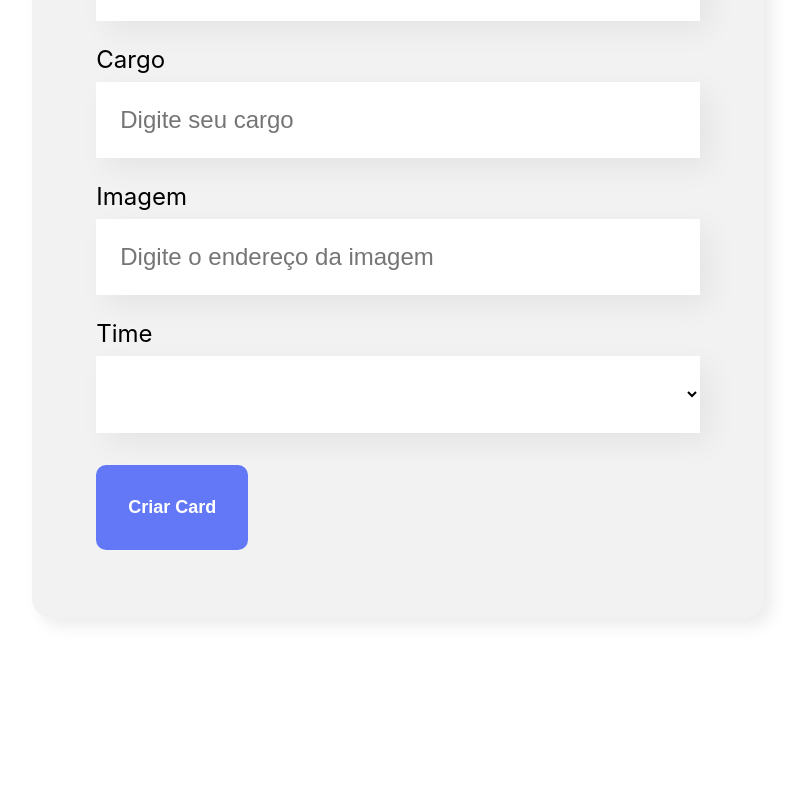
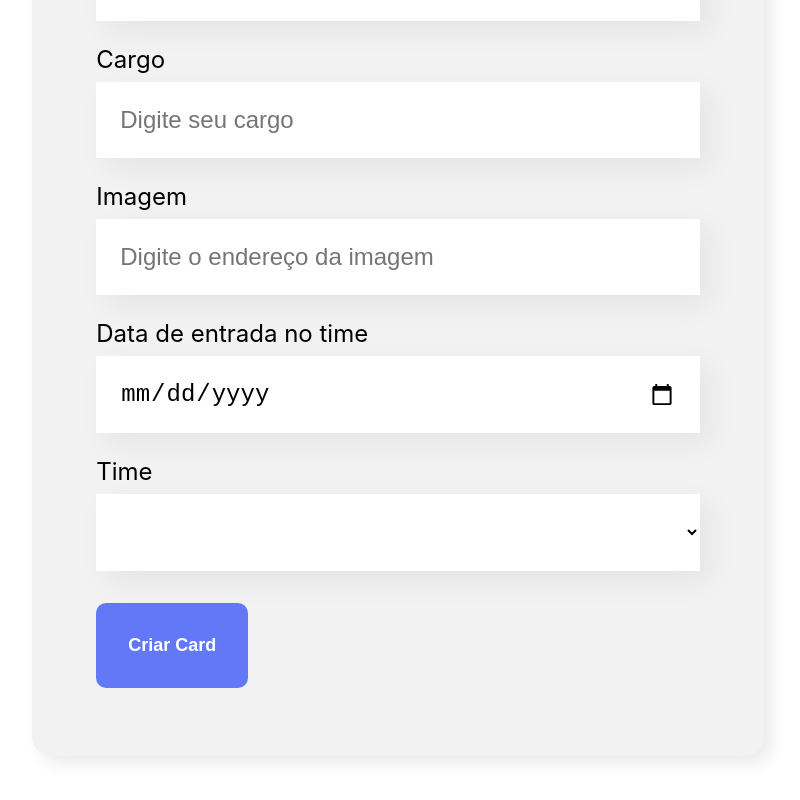
Before and after one commit to LarissaOlimpio/Organo, a React (Create React App) app: page / in a window 1280 px wide. Shown: the part 779-1579 px from the top of the page, without its empty margins (242-1042 px from the left). Before the commit the page ends 1477 px from the top, so only its background shows below. Built offline with nearby package versions, Linux system fonts and the light colour scheme.

Commit message:
acrescentando campode data

```diff
--- a/src/componentes/Collaborator/index.tsx
+++ b/src/componentes/Collaborator/index.tsx
@@ -5,8 +5,10 @@ interface CollaboratorProps{
     image: string
     position: string
     backgroundColor:string
+    date :string
+
 }
-const Collaborator = ({ name,image,position,backgroundColor}:CollaboratorProps) => {
+const Collaborator = ({ name,image,position,backgroundColor,date}:CollaboratorProps) => {
 
     return (
         <div className={styles.collaborator}>
@@ -18,6 +20,7 @@ const Collaborator = ({ name,image,position,backgroundColor}:CollaboratorProps)
             <div className={styles.footer}>
                 <h4>{name}</h4>
                 <h5>{position}</h5>
+                <h5>{new Date(date).toLocaleDateString()}</h5>
             </div>
         </div>
 )}
--- a/src/componentes/Form/index.tsx
+++ b/src/componentes/Form/index.tsx
@@ -16,6 +16,7 @@ const Formulario = ({registeredCollaborator,times}:FormProps) => {
   const [position, setPosition] = useState("");
   const [image, setImage] = useState("");
   const [time, setTime] = useState("");
+  const [date, setDate] = useState("");
 
   const toSave = (event:React.FormEvent<HTMLFormElement>) => {
 
@@ -25,12 +26,14 @@ const Formulario = ({registeredCollaborator,times}:FormProps) => {
       position,
       image,
       time,
+      date
     });
 
     setName("");
     setPosition("");
     setImage("");
     setTime("");
+    setDate("")
   };
 
   return (
@@ -57,6 +60,14 @@ const Formulario = ({registeredCollaborator,times}:FormProps) => {
           value={image}
           modify={(value) => setImage(value)}
         />
+        <TextField
+          label="Data de entrada no time"
+          placeholder=""
+          value={date}
+          modify={(value) => setDate(value)}
+          type="date"
+          />
+
         <DropdownList
           required={true}
           label="Time"
--- a/src/componentes/TextField/index.tsx
+++ b/src/componentes/TextField/index.tsx
@@ -7,9 +7,10 @@ interface TextFieldProps{
     label: string
     value: string
     required?: boolean
+    type?: 'text'|'password'|'date'|'email'|'number'
 
 }
-const TextField = ({label,modify,placeholder,value,required = false}:TextFieldProps) => {
+const TextField = ({label,modify,placeholder,value,required = false, type = 'text'}:TextFieldProps) => {
 
     const typing = (event:React.ChangeEvent<HTMLInputElement>) => {
         modify(event.target.value)
@@ -23,10 +24,11 @@ const TextField = ({label,modify,placeholder,value,required = false}:TextFieldPr
             </label>
 
             <input
-            value={value}
-            onChange={typing}
-            required={required}
-            placeholder={placeholder}/>
+                value={value}
+                onChange={typing}
+                required={required}
+                placeholder={placeholder}
+                type={type}/>
         </div>
     )
 }
--- a/src/componentes/Time/index.tsx
+++ b/src/componentes/Time/index.tsx
@@ -19,12 +19,15 @@ const Time = ({collaborators,primaryColor,secondaryColor,name}:TimeProps) => {
             </h3>
 
             <div className={styles.collaborators}>
+
                 {collaborators.map( collaborator => <Collaborator
                 backgroundColor={primaryColor}
                  key={collaborator.name}
                  name={collaborator.name}
                  position={collaborator.position}
-                 image={collaborator.image}/> )}
+                 image={collaborator.image}
+                 date={collaborator.date}/> )}
+
             </div>
         </section>
         :<></> //retornamos um fragment para uniformizar os retornos
--- a/src/shared/interfaces/ICollaborators.ts
+++ b/src/shared/interfaces/ICollaborators.ts
@@ -3,4 +3,5 @@ export interface ICollaborators{
     position:string
     image: string //string pois será passado URL
     time?:string
+    date:string
 }
```
